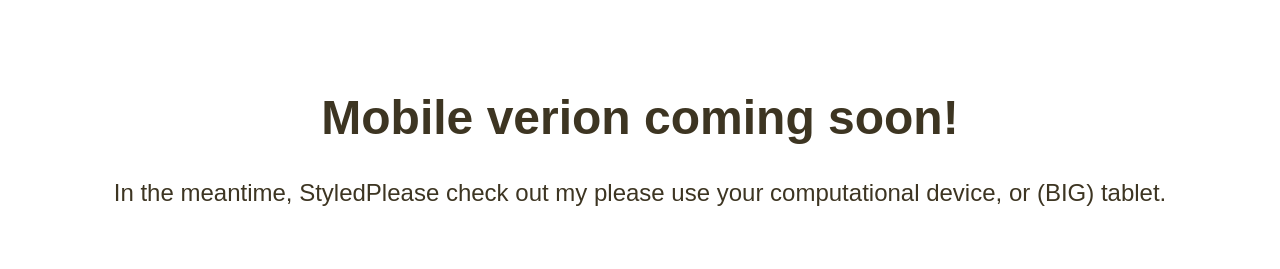
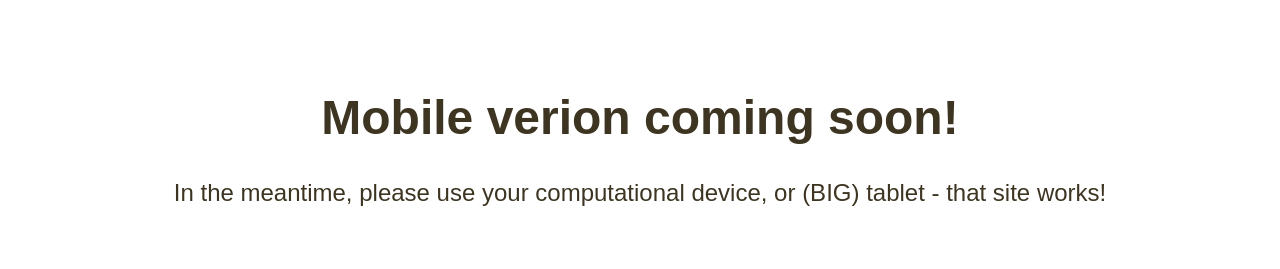
Before and after one commit to briankeegan/bettinassite, a Next.js app: page /contact in a window 1280 px wide. Shown: the top 269 px of the page. Built offline with nearby package versions, Linux system fonts and the light colour scheme; a web font is replaced by a local one.

Commit message:
Update text

```diff
--- a/components/NoMobile.js
+++ b/components/NoMobile.js
@@ -44,8 +44,8 @@ function NoMobile(props) {
     <UnderConstruction>
       <h1>Mobile verion coming soon!</h1>
       <StyledP>
-        In the meantime, StyledPlease check out my please use your computational
-        device, or (BIG) tablet.
+        In the meantime, please use your computational device, or (BIG) tablet -
+        that site works!
       </StyledP>
       <ImageContainer>
         <Truck />
```
